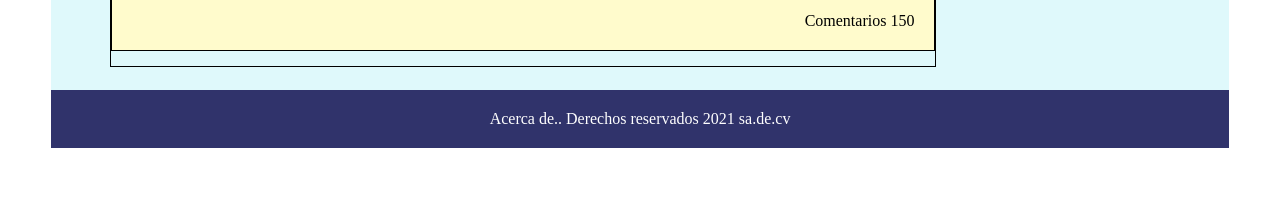
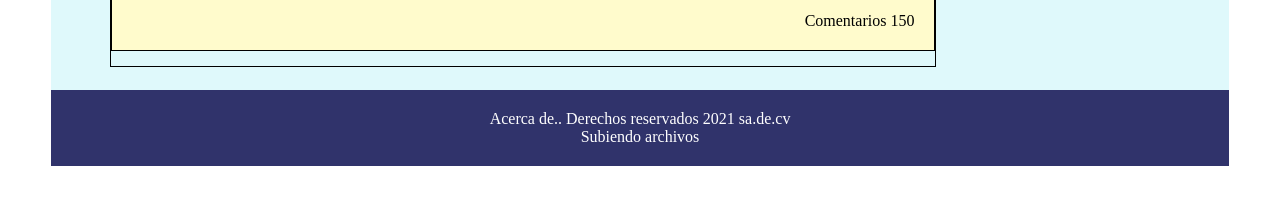
Before and after one commit to marvan87i/pagina-web-basica, a plain HTML site: page index.html in a window 1280 px wide. Shown: the part 592-796 px from the top of the page. Drawn offline with Linux system fonts and the light colour scheme.

Commit message:
Guardar Cambios

```diff
--- a/index.html
+++ b/index.html
@@ -62,6 +62,7 @@
     <footer class="footerpagecontent">
         Acerca de..
         Derechos reservados 2021 sa.de.cv
+        <p>Subiendo archivos</p>
     </footer>
 
 </div>
```
